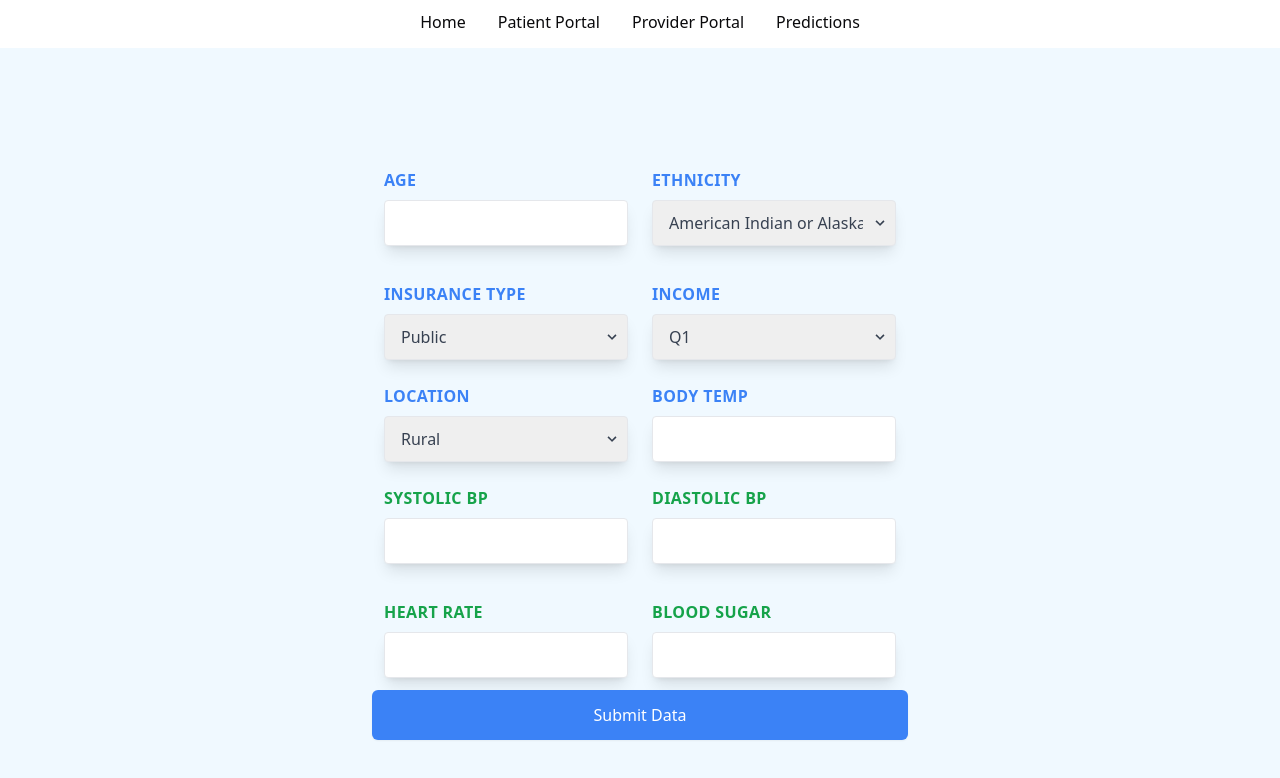
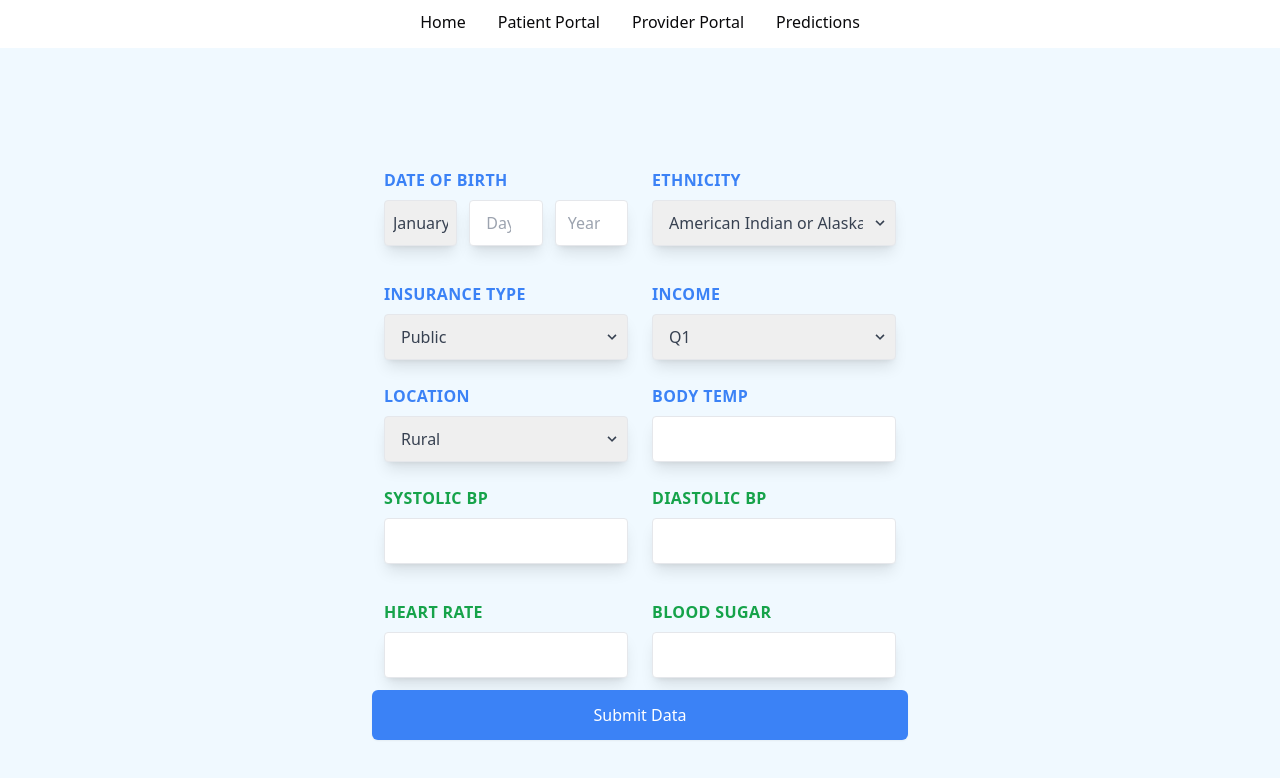
Before and after one commit to bgpayne23/mirahealth, a Next.js app in the folder mira-health-ui/: page /inputs/Patient in a window 1280 px wide. Shown: the top 778 px of the page. Built offline with nearby package versions, Linux system fonts and the light colour scheme.

Commit message:
change age field to DOB. added DOB > age calculation.

```diff
--- a/mira-health-ui/src/components/PatientInputs.tsx
+++ b/mira-health-ui/src/components/PatientInputs.tsx
@@ -13,8 +13,10 @@ import FormDataContext from "./FormDataContext";
 
 
 type FormValues = {
-
     Age: number;
+    DOBDay: number;
+    DOBMonth: number;
+    DOBYear: number;
     Ethnicity: string;
     Payer: string;
     Location: string;
@@ -35,7 +37,7 @@ const PatientInputs = () => {
     } = useForm<FormValues>({
         mode: "onBlur",
     });
-
+    const dateString = "1989, 11, 5"
 
 
     // todo: add hover message, and setTimeout.
@@ -43,10 +45,22 @@ const PatientInputs = () => {
     const {formData, setFormData} = useContext(FormDataContext);
     const router = useRouter();
 
-
     const onSubmit = (data: FormValues) => {
 
-        data.Age = parseInt(data.Age as any);
+        const dobDay = parseInt(data.DOBDay as any);
+        const dobMonth = parseInt(data.DOBMonth as any) - 1;  // because of 0 index
+        const dobYear = parseInt(data.DOBYear as any);
+        const today = new Date();
+        const dob = new Date(dobYear, dobMonth, dobDay);
+
+     // Age = today - dob, but you have to check which month it is and conditionally subtract.
+        let age = today.getFullYear() - dobYear;
+        if (today.getMonth() < dobMonth ||
+            (today.getMonth() === dobMonth && today.getDate() < dobDay)) {
+             age--;
+            }
+
+        data.Age = age;
         data.SystolicBP = parseInt(data.SystolicBP as any);
         data.DiastolicBP = parseInt(data.DiastolicBP as any);
         data.BS = parseInt(data.BS as any);
@@ -54,7 +68,9 @@ const PatientInputs = () => {
         data.HeartRate = parseInt(data.HeartRate as any);
         console.log(data);
 
-        // pushing form data to predictions page
+
+
+
 
         setFormData(currentData => ({ ...currentData, ...data }));
         router.push('/inputs/Provider')
@@ -69,33 +85,102 @@ const PatientInputs = () => {
             <div className="w-full md:w-1/2 px-3 mb-6 md:mb-0">
     <label
         className="block uppercase tracking-wide text-blue-500 text-md font-bold mb-2"
-                        htmlFor="grid-age"
+        htmlFor="grid-dob-month"
     >
-                        Age
+        Date of Birth
     </label>
+
+    <div className="flex space-x-3">
+        <div className="w-1/3">
+            <select
+                {...register("DOBMonth", {
+                    required: {
+                        value: true,
+                        message: "This field is required",
+                    },
+                })}
+                className={`appearance-none block w-full bg-light-200 text-gray-700 border
+                    ${errors.DOBMonth ? "border-red-500" : "border-gray-200"}
+                    rounded py-3 px-2 mb-3 leading-tight focus:outline-none focus:bg-white shadow-lg
+                    focus:ring-2 focus:ring-blue-600`}
+                id="grid-dob-month"
+                placeholder="Month"
+            >
+
+                <option value="01">January</option>
+                <option value="02">February</option>
+                <option value="03"> March</option>
+                <option value="04"> April</option>
+                <option value="05"> May</option>
+                <option value="06"> June</option>
+                <option value="07"> July</option>
+                <option value="08"> August</option>
+                <option value="09"> September</option>
+                <option value="10"> October</option>
+                <option value="11"> November</option>
+                <option value="12"> December</option>
+
+
+            </select>
+            {errors.DOBMonth && (
+                <p className="text-red-500 text-xs italic">
+                    {errors.DOBMonth.message}
+                </p>
+            )}
+        </div>
+
+        <div className="w-1/3">
             <input
-                        {...register("Age", {
+                {...register("DOBDay", {
                     required: {
                         value: true,
                         message: "This field is required",
                     },
                     validate: (value) =>
-                                value >= 9 || "Enter a valid age.",
+                        value >= 1 && value <= 31 || "Enter a valid day.",
                 })}
                 className={`appearance-none block w-full bg-light-200 text-gray-700 border
-  ${errors.Age ? "border-red-500" : "border-gray-200"}
+                    ${errors.DOBDay ? "border-red-500" : "border-gray-200"}
                     rounded py-3 px-4 mb-3 leading-tight focus:outline-none focus:bg-white shadow-lg
                     focus:ring-2 focus:ring-blue-600`}
-                        id="grid-first-name"
+                id="grid-dob-day"
                 type="number"
-                        placeholder=""
+                placeholder="Day"
             />
-                    {errors.Age && (
+            {errors.DOBDay && (
                 <p className="text-red-500 text-xs italic">
-                            {errors.Age.message}
+                    {errors.DOBDay.message}
                 </p>
             )}
         </div>
+
+        <div className="w-1/3">
+            <input
+                {...register("DOBYear", {
+                    required: {
+                        value: true,
+                        message: "This field is required",
+                    },
+                    validate: (value) =>
+                        value >= 1900 && value <= new Date().getFullYear() || "Enter a valid year.",
+                })}
+                className={`appearance-none block w-full bg-light-200 text-gray-700 border
+                    ${errors.DOBYear ? "border-red-500" : "border-gray-200"}
+                    rounded py-3 px-3 mb-3 leading-tight focus:outline-none focus:bg-white shadow-lg
+                    focus:ring-2 focus:ring-blue-600`}
+                id="grid-dob-year"
+                type="number"
+                placeholder="Year"
+            />
+            {errors.DOBYear && (
+                <p className="text-red-500 text-xs italic">
+                    {errors.DOBYear.message}
+                </p>
+            )}
+        </div>
+    </div>
+</div>
+
                 <div className="w-full md:w-1/2 px-3">
                     <label
                         className="block uppercase tracking-wide text-blue-500 text-md font-bold mb-2"
```
Lines whose indentation alone changed are shown as unchanged.
